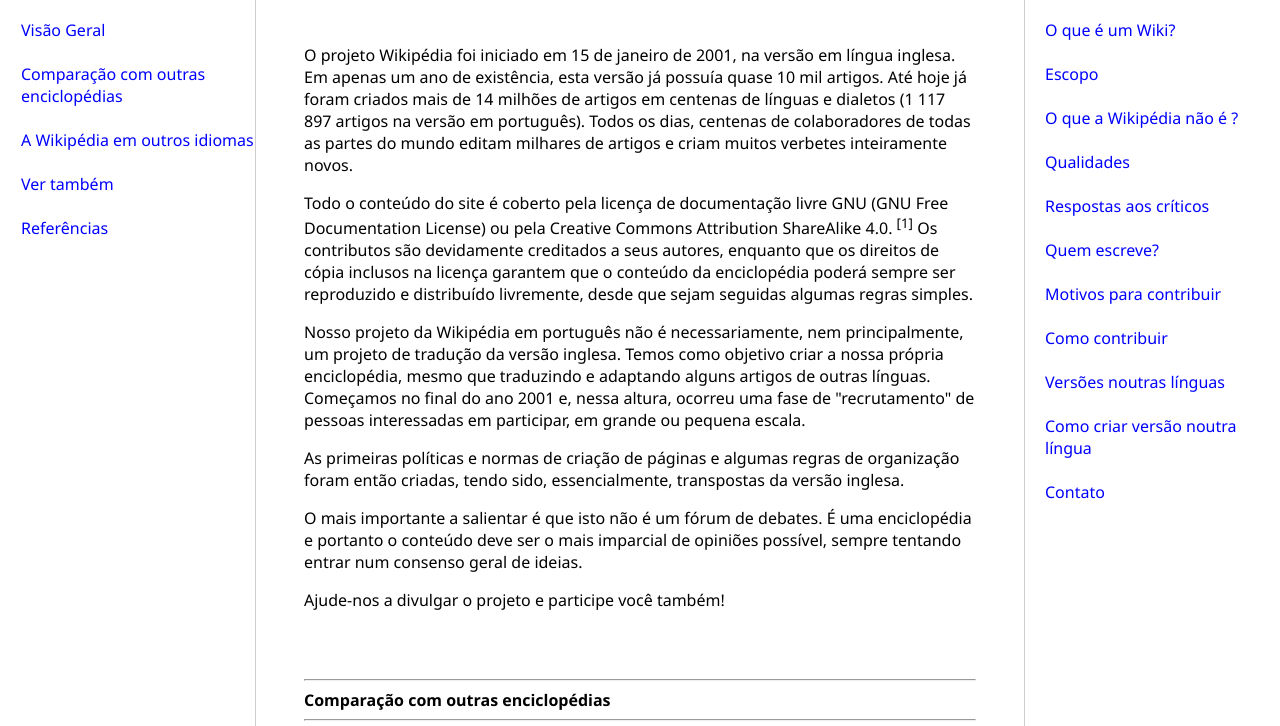
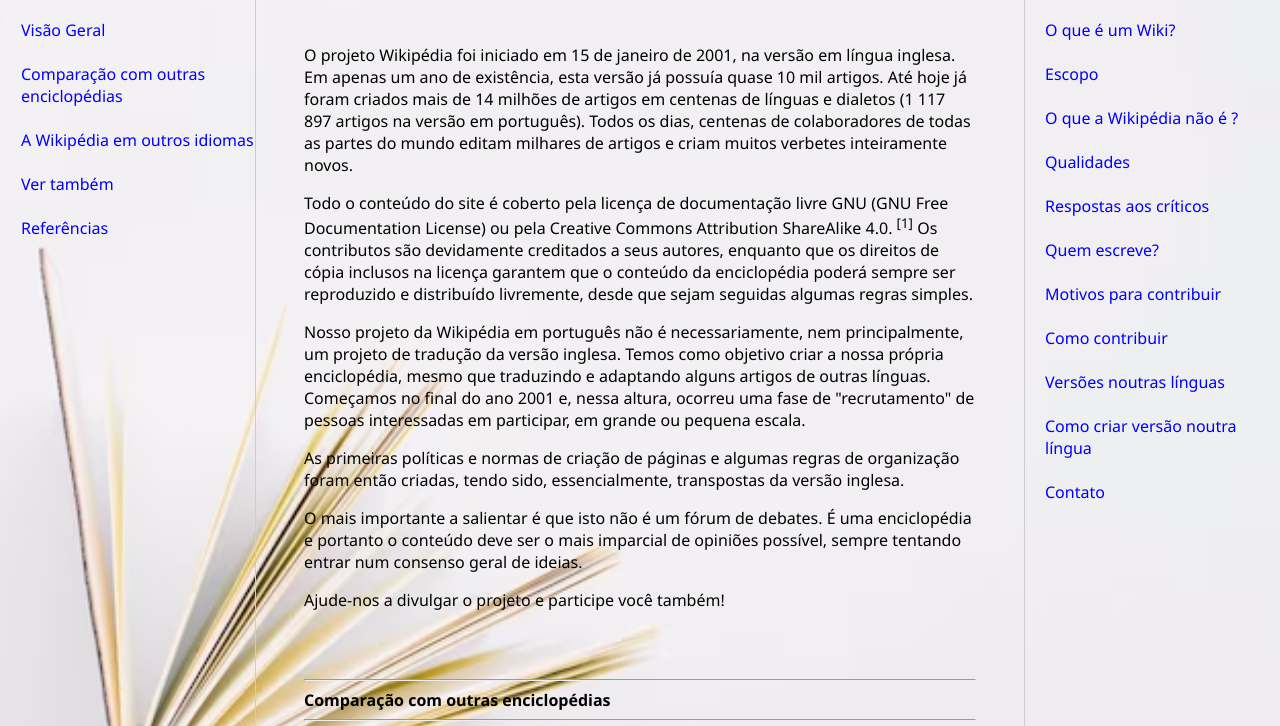
Before and after one commit to amarcosds74/wikipedia-com--layout-moderno, a plain HTML site: page index.html in a window 1280 px wide. Shown: the part 389-1115 px from the top of the page. Drawn offline with Linux system fonts and the light colour scheme.

Commit message:
Update style.css
img modificada

```diff
--- a/style.css
+++ b/style.css
@@ -8,7 +8,7 @@ body, html {
 body {
     font-size: 100%;
     background: linear-gradient(68.15deg, #ccc6c7 16.62%, #eeebeb 85.61% );
-        background-image:url("img/livro-em-pe-em-um-canto_23-2147978145.avif"); /*imagem de fundo do site*/
+        background-image:url("livro-em-pe-em-um-canto_23-2147978145.avif"); /*imagem de fundo do site*/
         background-size: cover;
         background: rgba(rgb(241, 239, 239), rgb(237, 241, 237), rgb(214, 214, 221), 0.5);
         height: 100vh;
```
